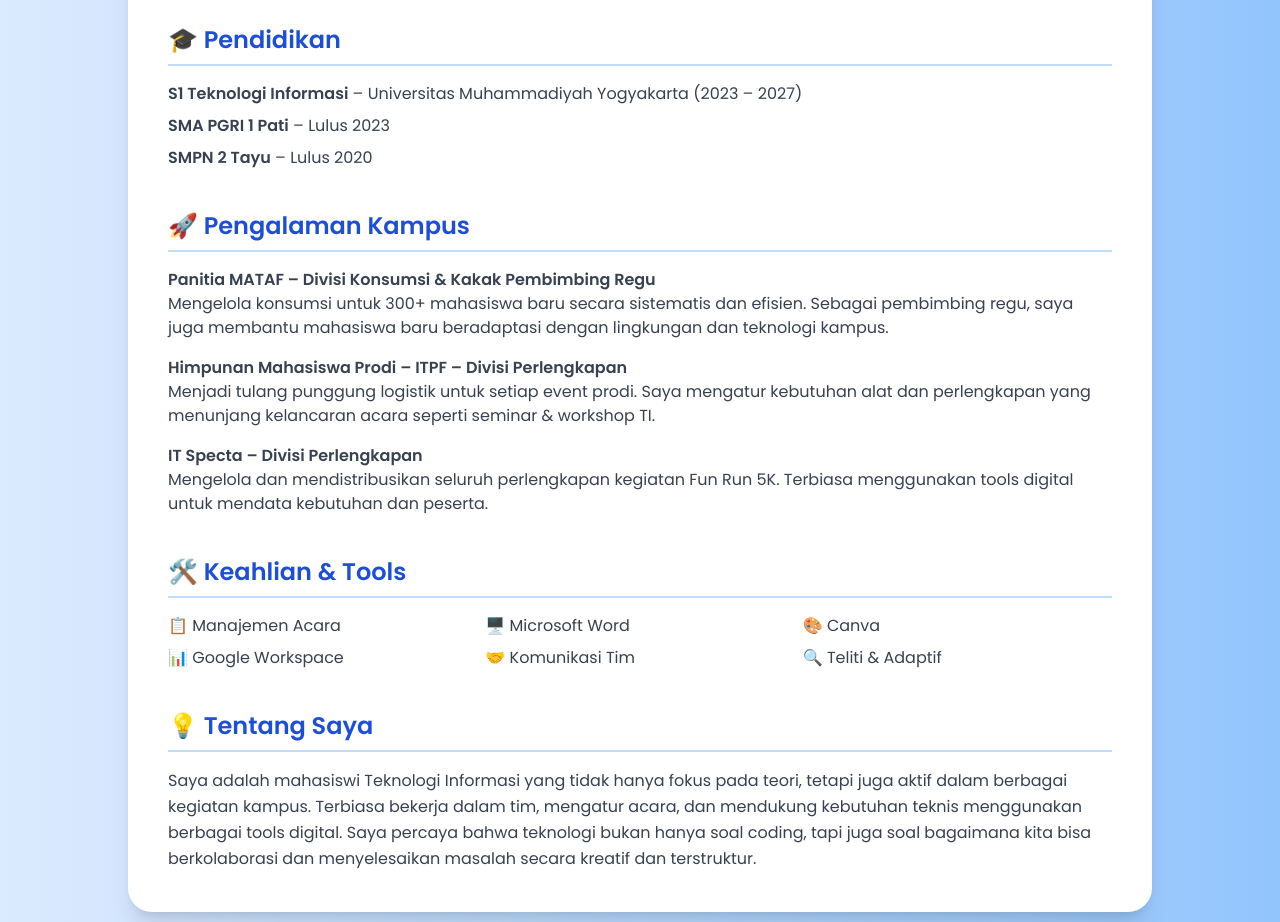
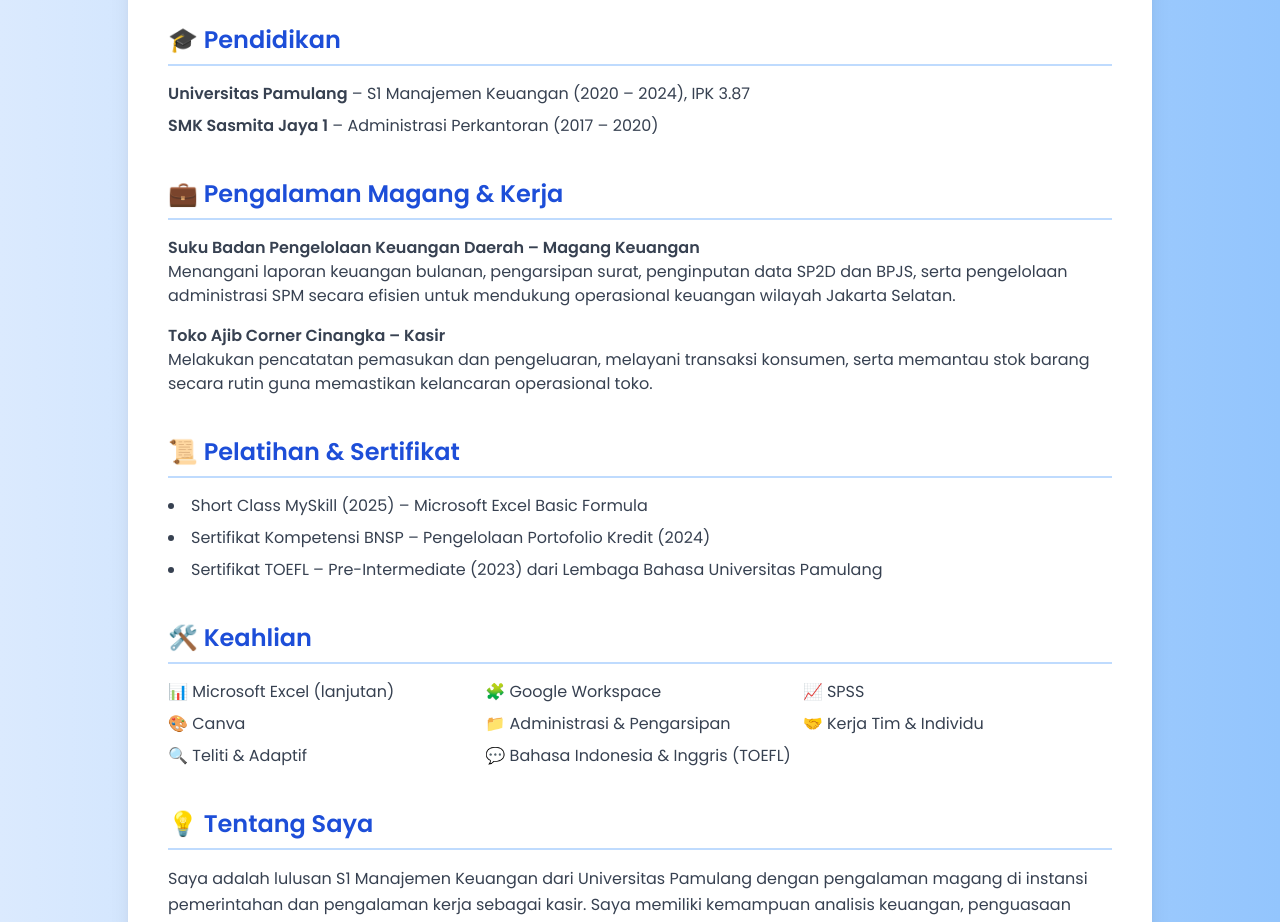
Before and after one commit to Othallia/cv_octaviani, a plain HTML site: page index.html in a window 1280 px wide. Shown: the part 264-1186 px from the top of the page. Drawn offline with nearby package versions, Linux system fonts and the light colour scheme.

Commit message:
punya ulan

```diff
--- a/index.html
+++ b/index.html
@@ -3,7 +3,7 @@
   <head>
     <meta charset="UTF-8" />
     <meta name="viewport" content="width=device-width, initial-scale=1.0" />
-    <title>CV Octaviani Putri A</title>
+    <title>CV Retno Wulansari Manik Maninten</title>
     <script src="https://cdn.tailwindcss.com"></script>
     <script src="https://kit.fontawesome.com/a076d05399.js" crossorigin="anonymous"></script>
     <link href="https://fonts.googleapis.com/css2?family=Poppins:wght@400;600&display=swap" rel="stylesheet">
@@ -16,22 +16,22 @@
   <body class="bg-gradient-to-r from-blue-100 to-blue-300 min-h-screen py-10 px-4">
     <div class="max-w-5xl mx-auto bg-white rounded-3xl shadow-xl p-10 space-y-10">
       <div class="text-center">
-        <h1 class="text-4xl font-bold text-blue-700 mb-2">Octaviani Putri A</h1>
-        <p class="text-gray-500 text-sm">Bogor, 2 Oktober 2002 | Jl. Kasihan, Tamantirto, Bantul, DI Yogyakarta</p>
-        <p class="text-gray-500 text-sm">HP: 0819 0591 2500 | Email: vianiputriocta6@gmail.com</p>
+        <h1 class="text-4xl font-bold text-blue-700 mb-2">Retno Wulansari Manik Maninten</h1>
+        <p class="text-gray-500 text-sm">Kota Tangerang Selatan</p>
+        <p class="text-gray-500 text-sm">HP: +62 896-5301-3256 | Email: retnowulansarimanik@gmail.com</p>
       </div>
 
       <div class="flex justify-center flex-wrap gap-4">
-        <a href="https://www.instagram.com/octavianiptr?utm_source=ig_web_button_share_sheet&igsh=ZDNlZDc0MzIxNw==" target="_blank" class="flex items-center gap-2 bg-pink-500 hover:bg-pink-600 text-white px-4 py-2 rounded-full transition">
+        <a href="#" target="_blank" class="flex items-center gap-2 bg-pink-500 hover:bg-pink-600 text-white px-4 py-2 rounded-full transition">
           <i class="fab fa-instagram"></i> Instagram
         </a>
-        <a href="https://www.linkedin.com/in/octaviani-anggraeni-5b8772289?utm_source=share&utm_campaign=share_via&utm_content=profile&utm_medium=android_app" target="_blank" class="flex items-center gap-2 bg-blue-600 hover:bg-blue-700 text-white px-4 py-2 rounded-full transition">
+        <a href="#" target="_blank" class="flex items-center gap-2 bg-blue-600 hover:bg-blue-700 text-white px-4 py-2 rounded-full transition">
           <i class="fab fa-linkedin-in"></i> LinkedIn
         </a>
-        <a href="https://github.com/Othallia" target="_blank" class="flex items-center gap-2 bg-gray-800 hover:bg-black text-white px-4 py-2 rounded-full transition">
+        <a href="#" target="_blank" class="flex items-center gap-2 bg-gray-800 hover:bg-black text-white px-4 py-2 rounded-full transition">
           <i class="fab fa-github"></i> GitHub
         </a>
-        <a href="https://wa.me/6281905912500" target="_blank" class="flex items-center gap-2 bg-green-500 hover:bg-green-600 text-white px-4 py-2 rounded-full transition">
+        <a href="https://wa.me/6289653013256" target="_blank" class="flex items-center gap-2 bg-green-500 hover:bg-green-600 text-white px-4 py-2 rounded-full transition">
           <i class="fab fa-whatsapp"></i> WhatsApp
         </a>
       </div>
@@ -39,47 +39,52 @@
       <section>
         <h2 class="text-2xl font-semibold text-blue-700 border-b-2 border-blue-200 pb-2 mb-4">🎓 Pendidikan</h2>
         <ul class="space-y-2 text-gray-700">
-          <li><strong>S1 Teknologi Informasi</strong> – Universitas Muhammadiyah Yogyakarta (2023 – 2027)</li>
-          <li><strong>SMA PGRI 1 Pati</strong> – Lulus 2023</li>
-          <li><strong>SMPN 2 Tayu</strong> – Lulus 2020</li>
+          <li><strong>Universitas Pamulang</strong> – S1 Manajemen Keuangan (2020 – 2024), IPK 3.87</li>
+          <li><strong>SMK Sasmita Jaya 1</strong> – Administrasi Perkantoran (2017 – 2020)</li>
         </ul>
       </section>
 
       <section>
-        <h2 class="text-2xl font-semibold text-blue-700 border-b-2 border-blue-200 pb-2 mb-4">🚀 Pengalaman Kampus</h2>
+        <h2 class="text-2xl font-semibold text-blue-700 border-b-2 border-blue-200 pb-2 mb-4">💼 Pengalaman Magang & Kerja</h2>
         <div class="space-y-4 text-gray-700">
           <div>
-            <h3 class="font-semibold">Panitia MATAF – Divisi Konsumsi & Kakak Pembimbing Regu</h3>
-            <p>Mengelola konsumsi untuk 300+ mahasiswa baru secara sistematis dan efisien. Sebagai pembimbing regu, saya juga membantu mahasiswa baru beradaptasi dengan lingkungan dan teknologi kampus.</p>
+            <h3 class="font-semibold">Suku Badan Pengelolaan Keuangan Daerah – Magang Keuangan</h3>
+            <p>Menangani laporan keuangan bulanan, pengarsipan surat, penginputan data SP2D dan BPJS, serta pengelolaan administrasi SPM secara efisien untuk mendukung operasional keuangan wilayah Jakarta Selatan.</p>
           </div>
           <div>
-            <h3 class="font-semibold">Himpunan Mahasiswa Prodi – ITPF – Divisi Perlengkapan</h3>
-            <p>Menjadi tulang punggung logistik untuk setiap event prodi. Saya mengatur kebutuhan alat dan perlengkapan yang menunjang kelancaran acara seperti seminar & workshop TI.</p>
-          </div>
-          <div>
-            <h3 class="font-semibold">IT Specta – Divisi Perlengkapan</h3>
-            <p>Mengelola dan mendistribusikan seluruh perlengkapan kegiatan Fun Run 5K. Terbiasa menggunakan tools digital untuk mendata kebutuhan dan peserta.</p>
+            <h3 class="font-semibold">Toko Ajib Corner Cinangka – Kasir</h3>
+            <p>Melakukan pencatatan pemasukan dan pengeluaran, melayani transaksi konsumen, serta memantau stok barang secara rutin guna memastikan kelancaran operasional toko.</p>
           </div>
         </div>
       </section>
 
       <section>
-        <h2 class="text-2xl font-semibold text-blue-700 border-b-2 border-blue-200 pb-2 mb-4">🛠️ Keahlian & Tools</h2>
+        <h2 class="text-2xl font-semibold text-blue-700 border-b-2 border-blue-200 pb-2 mb-4">📜 Pelatihan & Sertifikat</h2>
+        <ul class="list-disc list-inside text-gray-700 space-y-2">
+          <li>Short Class MySkill (2025) – Microsoft Excel Basic Formula</li>
+          <li>Sertifikat Kompetensi BNSP – Pengelolaan Portofolio Kredit (2024)</li>
+          <li>Sertifikat TOEFL – Pre-Intermediate (2023) dari Lembaga Bahasa Universitas Pamulang</li>
+        </ul>
+      </section>
+
+      <section>
+        <h2 class="text-2xl font-semibold text-blue-700 border-b-2 border-blue-200 pb-2 mb-4">🛠️ Keahlian</h2>
         <ul class="grid grid-cols-2 sm:grid-cols-3 gap-2 text-gray-700">
-          <li>📋 Manajemen Acara</li>
-          <li>🖥️ Microsoft Word</li>
+          <li>📊 Microsoft Excel (lanjutan)</li>
+          <li>🧩 Google Workspace</li>
+          <li>📈 SPSS</li>
           <li>🎨 Canva</li>
-          <li>📊 Google Workspace</li>
-          <li>🤝 Komunikasi Tim</li>
+          <li>📁 Administrasi & Pengarsipan</li>
+          <li>🤝 Kerja Tim & Individu</li>
           <li>🔍 Teliti & Adaptif</li>
+          <li>💬 Bahasa Indonesia & Inggris (TOEFL)</li>
         </ul>
       </section>
 
       <section>
         <h2 class="text-2xl font-semibold text-blue-700 border-b-2 border-blue-200 pb-2 mb-4">💡 Tentang Saya</h2>
         <p class="text-gray-700 leading-relaxed">
-          Saya adalah mahasiswi Teknologi Informasi yang tidak hanya fokus pada teori, tetapi juga aktif dalam berbagai kegiatan kampus. Terbiasa bekerja dalam tim, mengatur acara, dan mendukung kebutuhan teknis menggunakan berbagai tools digital.
-          Saya percaya bahwa teknologi bukan hanya soal coding, tapi juga soal bagaimana kita bisa berkolaborasi dan menyelesaikan masalah secara kreatif dan terstruktur.
+          Saya adalah lulusan S1 Manajemen Keuangan dari Universitas Pamulang dengan pengalaman magang di instansi pemerintahan dan pengalaman kerja sebagai kasir. Saya memiliki kemampuan analisis keuangan, penguasaan aplikasi perkantoran, dan keterampilan komunikasi yang baik. Terbiasa bekerja secara mandiri maupun tim, saya juga cepat beradaptasi dan teliti dalam menyelesaikan tugas administratif maupun operasional.
         </p>
       </section>
     </div>
```
